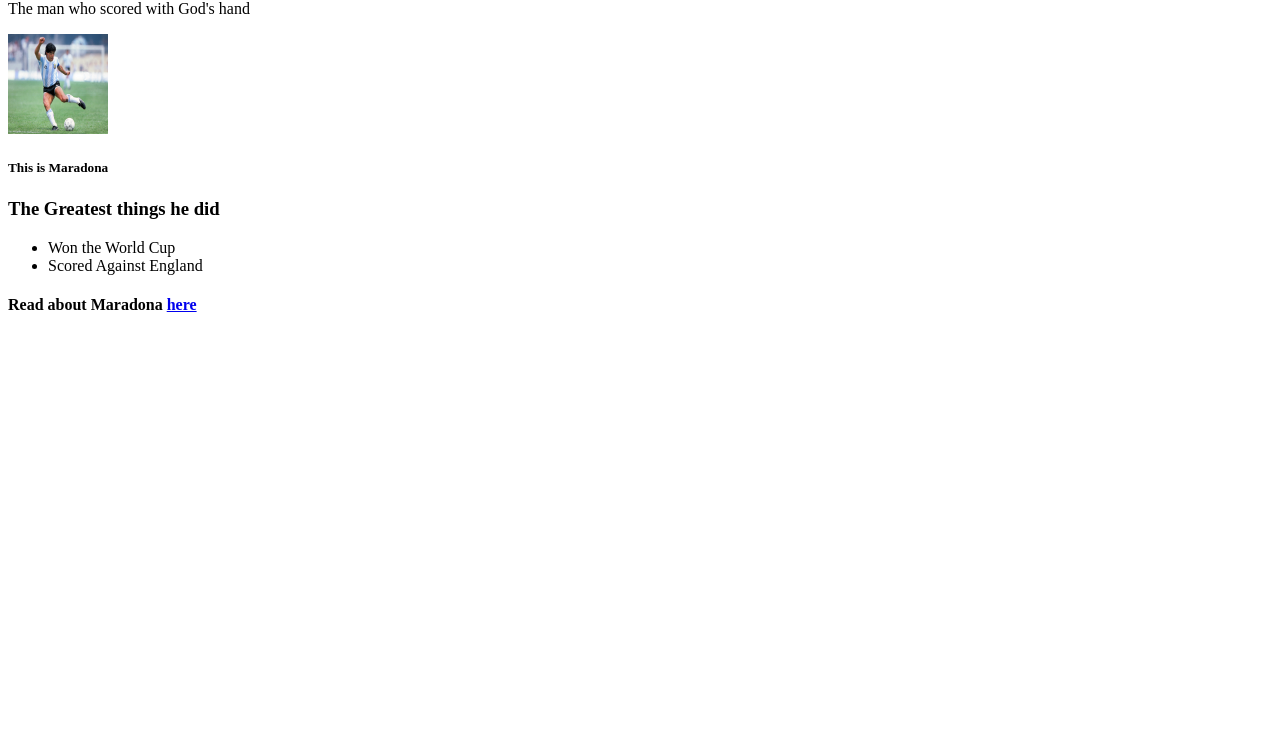
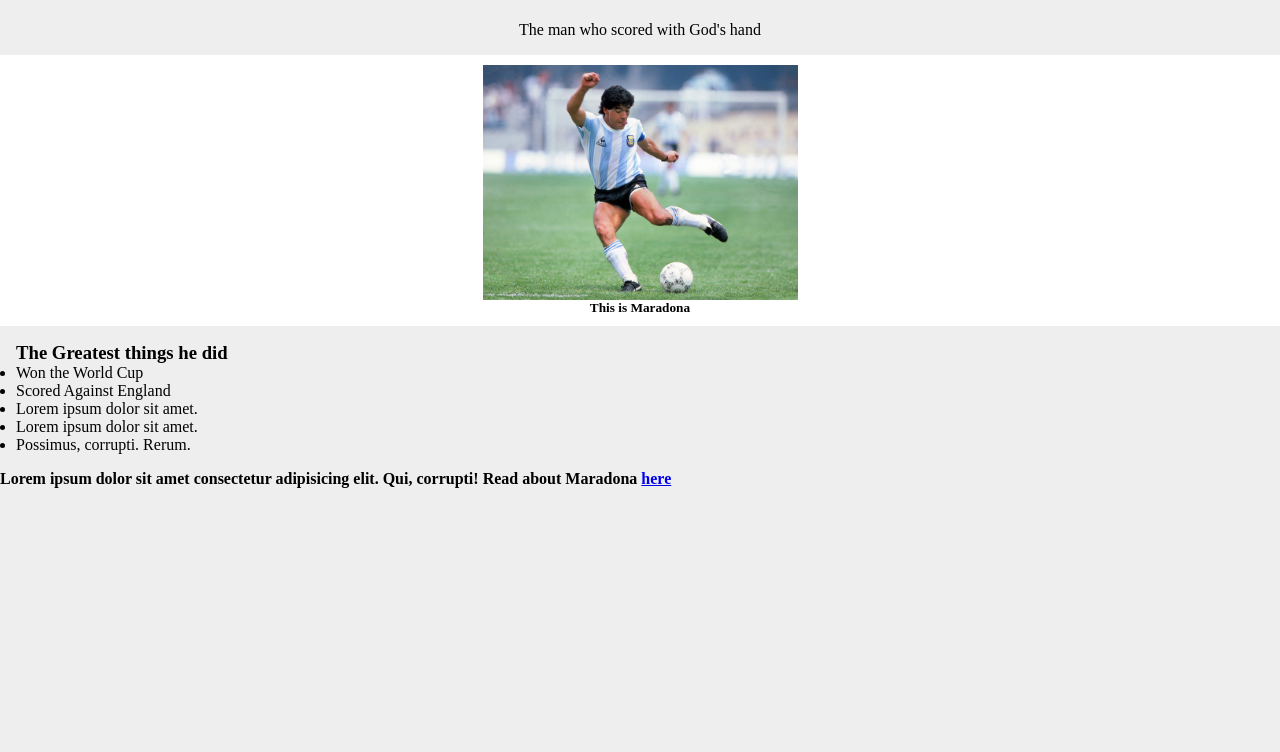
Before and after one commit to sanderheieren/tributepage, a plain HTML site: page index.html in a window 1280 px wide. Shown: the part 80-832 px from the top of the page. Before the commit the page ends 800 px from the top, so only its background shows below. Drawn offline with Linux system fonts and the light colour scheme.

Commit message:
need more styling

```diff
--- a/index.html
+++ b/index.html
@@ -19,11 +19,16 @@
         <ul>
           <li>Won the World Cup</li>
           <li>Scored Against England</li>
+          <li>Lorem ipsum dolor sit amet.</li>
+          <li>Lorem ipsum dolor sit amet.</li>
+          <li>Possimus, corrupti. Rerum.</li>
         </ul>
       </section>
       <h4>
+        Lorem ipsum dolor sit amet consectetur adipisicing elit. Qui, corrupti!
         Read about Maradona
         <a
+          id="tribute-link"
           target="_blank"
           href="https://www.britannica.com/biography/Diego-Maradona"
           >here</a
--- a/styles.css
+++ b/styles.css
@@ -1,4 +1,36 @@
+* {
+  margin: 0;
+  padding: 0;
+}
+body {
+  background-color: rgb(238, 238, 238);
+}
+
+#main {
+  background-color: rgb(238, 238, 238);
+  height: 100vh;
+}
+#title {
+  margin: 1em;
+  text-align: center;
+}
+
+#main p {
+  margin-bottom: 1em;
+  text-align: center;
+}
+#img-div {
+  display: flex;
+  flex-direction: column;
+  align-items: center;
+  background-color: white;
+  padding: 10px;
+}
 #image {
-  height: 100px;
-  width: 100px;
+  width: 25%;
+  height: 100%;
+  background-color: white;
 }
+#tribute-info {
+  margin: 1em;
+}
```
